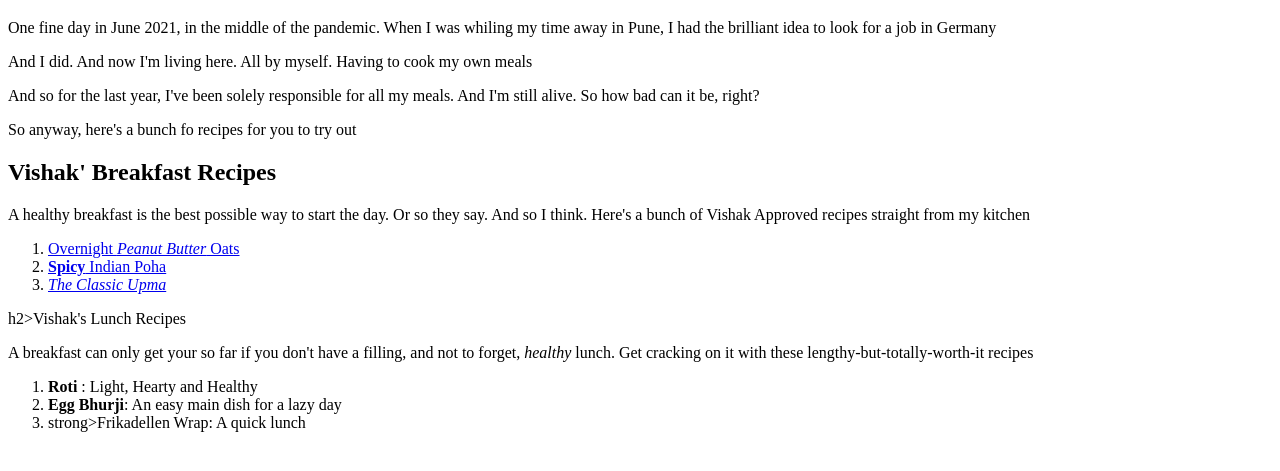
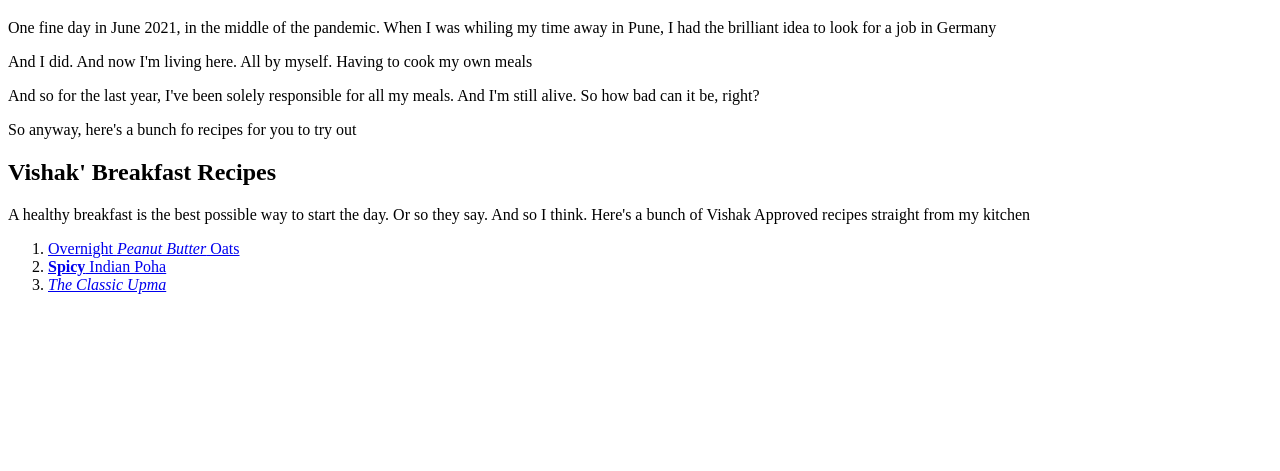
Before and after one commit to vishaksregu/vishaks-recipes, a plain HTML site: page index.html in a window 1280 px wide. Shown: the part 61-532 px from the top of the page. Drawn offline with Linux system fonts and the light colour scheme.

Commit message:
Remove Lunch Recipes

```diff
--- a/index.html
+++ b/index.html
@@ -18,12 +18,12 @@
             <li><a href="recipes/spicy-indian-poha.html"><strong>Spicy</strong> Indian Poha</a></li>
             <li><a href="recipes/classic-upma.html"><em>The Classic Upma</em></a></li>
         </ol>
-        h2>Vishak&#39;s Lunch Recipes</h2>
+        <!--<h2>Vishak&#39;s Lunch Recipes</h2>
         <p>A breakfast can only get your so far if you don&#39;t have a filling, and not to forget, <em>healthy</em> lunch. Get cracking on it with these lengthy-but-totally-worth-it recipes</p>
         <ol>
             <li><strong>Roti</strong> : Light, Hearty and Healthy</li>
             <li><strong>Egg Bhurji</strong>: An easy main dish for a lazy day</li>
-            <li>strong>Frikadellen Wrap</strong>: A quick lunch</li>
-        </ol>
+            <li><strong>Frikadellen Wrap</strong>: A quick lunch</li>
+        </ol> -->
     </body>
 </html>
```
